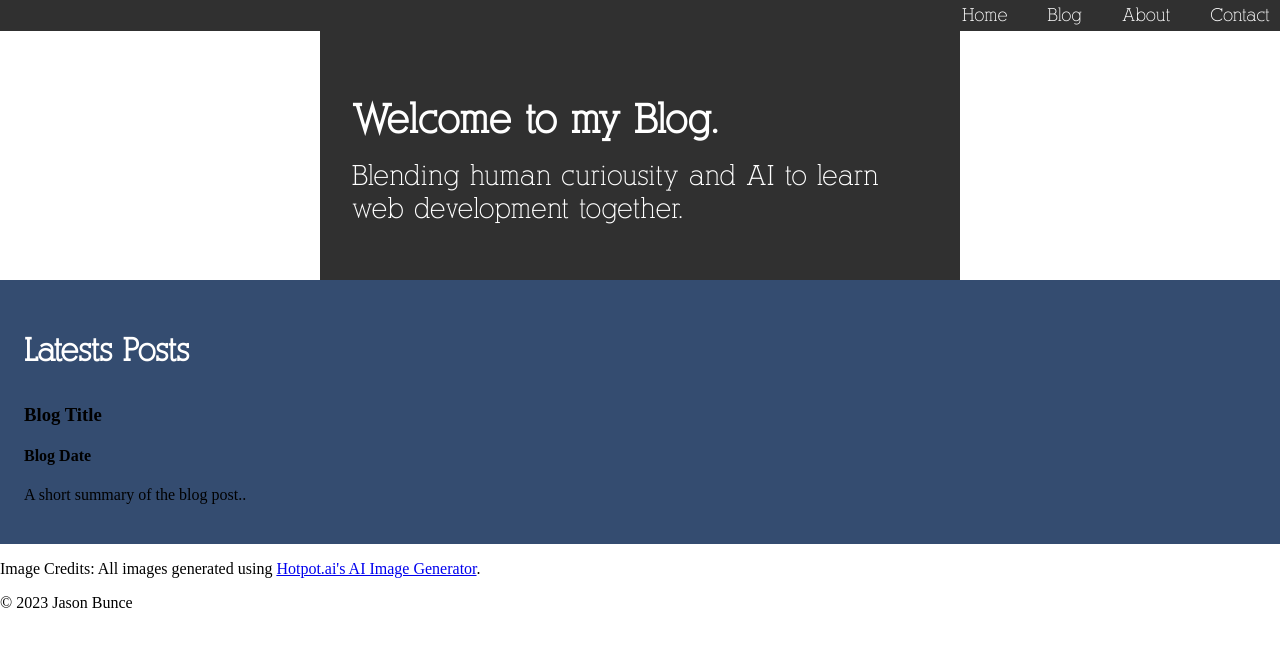
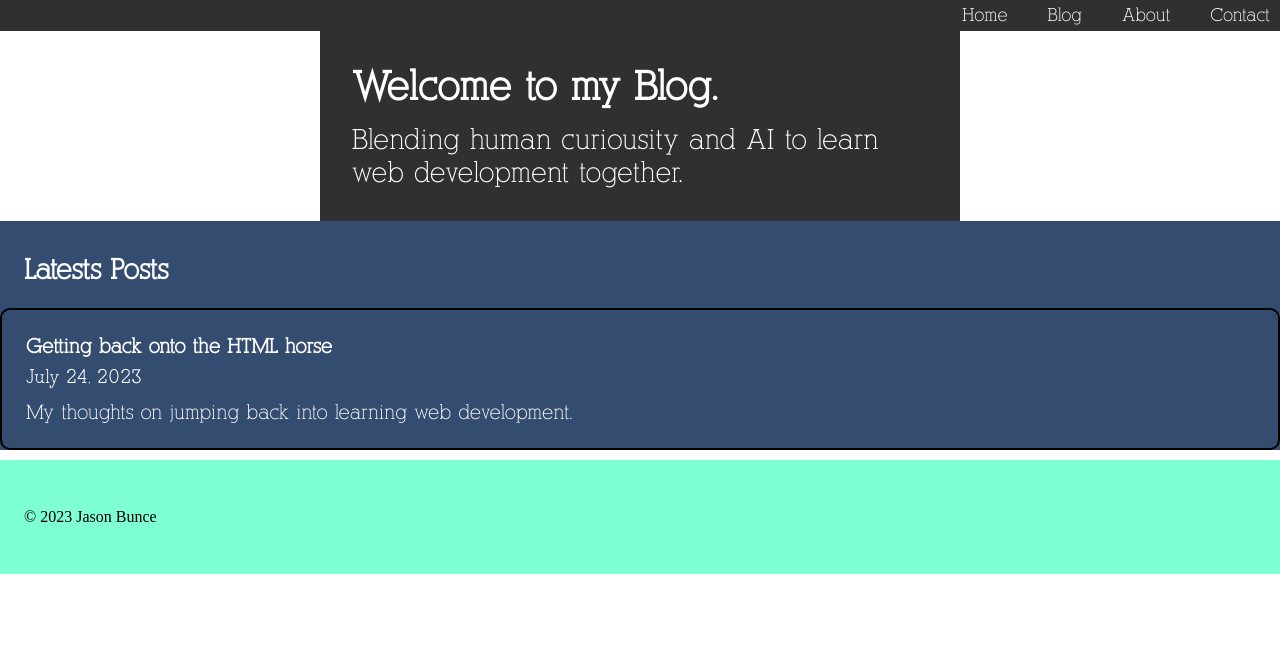
Before and after one commit to JasonBrunch/Blog, a plain HTML site: page index.html in a window 1280 px wide. Drawn offline with Linux system fonts and the light colour scheme.

Commit message:
CSS and HTML upgrade

```diff
--- a/index.html
+++ b/index.html
@@ -15,10 +15,10 @@
 
         <nav id="mainNav">
             <ul class="navList">
-                <li><a href="#home">Home</a></li>
-                <li><a href="#blog">Blog</a></li>
-                <li><a href="#about">About</a></li>
-                <li><a href="#contact">Contact</a></li>
+                <li><a href="index.html">Home</a></li>
+                <li><a href="blog.html">Blog</a></li>
+                <li><a href="about.html">About</a></li>
+                <li><a href="contact.html">Contact</a></li>
             </ul>
         </nav>
     </header>
@@ -31,26 +31,25 @@
 
 
         <section id="blog">
-            <div class = blog-content>
-                <h1>Latests Posts</h1>
-                <div class = "post-preview">
-                    <!-- OMIT FOR LATER
-                    <div class="Thumbnail">
-                        <img src="BackOnTheHorse.png" alt="Thumbnail of the blog post">
-                    </div>
-                    -->
-                    <div class="blog-details">
-                        <h3> Blog Title</h3>
-                        <h4>Blog Date</h4>
-                        <p>A short summary of the blog post..</p>
-                    </div>
+            <div class = "blog-content">
+                <div class = "blog-header">
+                    <h1>Latests Posts</h1>
                 </div>
+                <div class="post-preview">
+                    <a href="post.html">
+                        <div class="blog-details">
+                            <h1> Getting back onto the HTML horse</h1>
+                            <h3>July 24, 2023</h3>
+                            <h2>My thoughts on jumping back into learning web development.</h2>
+                        </div>
+                    </a>
+                </div>
+
             </div>
 
 
         </section>
         <footer>
-            <p>Image Credits: All images generated using <a href="https://hotpot.ai/art-generator">Hotpot.ai's AI Image Generator</a>.</p>
             <p>© 2023 Jason Bunce</p>
         </footer>
     </main>
--- a/styles.css
+++ b/styles.css
@@ -4,6 +4,16 @@
          url('AlexandriaFLF.woff') format('woff');
     font-weight: normal;
     font-style: normal;
+}
+@font-face {
+    font-family: 'Draftside';
+    src: url('DraftsideRegular.woff') format('woff'),
+    url('DraftsideRegular.woff2') format('woff2');
+
+
+}
+:root{
+        --universal-padding: 1.5rem;
 }
 
 body {
@@ -40,21 +50,21 @@ body {
     color: white;
     text-decoration: none; /* Removes the underline */
 }
-.hero{
+.hero {
     background-color: rgb(48, 48, 48);
-
-    width: 100%; /* Full width on small screens */
-    margin: 0 auto; /* Center the content */
-    padding: 1.5rem; /* Some space around the content now using rem */
-
+    width: 100%;
+    margin: 0 auto;
+    padding: 3rem var(--universal-padding);
     box-sizing: border-box;
-
+}
+h1, h2, h3 {
+    margin: 0;
 }
 h1 {
     color: white;
     font-family: 'Alexandria', serif;
     font-size: 2em; /* You can adjust the size as needed */
-    margin-bottom: 1rem; /* Adjust this value as needed */
+
     text-align: left;
     font-weight: bold;
 }
@@ -63,39 +73,77 @@ h2{
     font-family: 'Alexandria', serif;
     font-size: 1.75em; /* You can adjust the size as needed */
     font-weight: normal;
-    margin-top: 1rem; /* Adjust this value as needed */
+
     text-align: left;
+}
+/*This is format for dates*/
+h3{
+    font-family: 'Draftside', serif;
+    color: white;
+    font-size: 1.25rem;
+    font-weight: normal;
+
+    text-align: left;
+}
+.hero h1{
+    margin-bottom: 0.8rem;
 }
 #blog {
     width: 100%; /* Full width on small screens */
     background-color: rgb(52, 76, 112);
 }
 
-.blog-content {
-    padding: 1.5rem; /* Same padding as the hero content */
+
+.blog-header{
+
+    padding: 2rem var(--universal-padding) 0.75rem;
     box-sizing: border-box;
+}
+.blog-header h1{
+    font-size: 1.75rem;
 }
 .post-preview{
     display: flex;
     flex-direction: row;
     align-items: start;
     gap: 10px; /* creates some space between the thumbnail and blog details */
+
+    border: 2px solid #000;
+    border-radius: 10px;
+    padding: 1rem var(--universal-padding);
+    margin: 10px 0;
+    box-sizing: border-box;
+
+
 }
-/*
-.Thumbnail{
-    width: 150px;
-    height: 150px;
-    overflow: hidden;
+.post-preview a {
+    display: block;
+    text-decoration: none;
+    color: inherit;
 }
 
-.Thumbnail img {
-    width: 100%;
-    height: 100%;
-    object-fit: cover;
-*/
+.post-preview h1{
+font-size: 1.25em;
+}
+.post-preview h2{
+font-size: 1.25rem;
+}
+.blog-details h1,
+.blog-details h2{
+    margin-bottom: 0.5rem; /* Adjust this value as needed */
+    margin-top: 0.5rem; /* Adjust this value as needed */
+}
+.blog-details h3{
+    margin-bottom: 0.75rem; /* Adjust this value as needed */
+    margin-top: 0.25rem; /* Adjust this value as needed */
+}
 
 .blog-details {
     flex-grow: 1; /* Added this - allow the blog details to take up the remaining space */
+}
+footer{
+    background-color: aquamarine;
+    padding: 2rem var(--universal-padding);
 }
 
 
```
Also changed, not shown: DraftsideRegular.woff (added), DraftsideRegular.woff2 (added).
